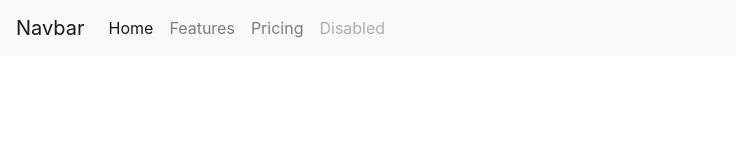
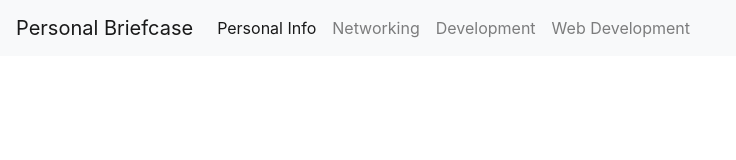
Before and after one commit to areyes107/PersonalBriefcase, a website: page index.html in a window 1280 px wide. Shown: the whole page, without its empty margins (0-736 px from the left). Drawn offline with nearby package versions, Linux system fonts and the light colour scheme.

Commit message:
index navbar modified

```diff
--- a/index.html
+++ b/index.html
@@ -16,23 +16,23 @@
 </head>
 <body>
     <nav class="navbar navbar-expand-lg navbar-light bg-light">
-        <a class="navbar-brand" href="#">Navbar</a>
+        <a class="navbar-brand" href="#">Personal Briefcase</a>
         <button class="navbar-toggler" type="button" data-toggle="collapse" data-target="#navbarNav" aria-controls="navbarNav" aria-expanded="false" aria-label="Toggle navigation">
           <span class="navbar-toggler-icon"></span>
         </button>
         <div class="collapse navbar-collapse" id="navbarNav">
           <ul class="navbar-nav">
             <li class="nav-item active">
-              <a class="nav-link" href="#">Home <span class="sr-only">(current)</span></a>
+              <a class="nav-link" href="#">Personal Info <span class="sr-only">(current)</span></a>
             </li>
             <li class="nav-item">
-              <a class="nav-link" href="#">Features</a>
+              <a class="nav-link" href="#">Networking</a>
             </li>
             <li class="nav-item">
-              <a class="nav-link" href="#">Pricing</a>
+              <a class="nav-link" href="#">Development</a>
             </li>
             <li class="nav-item">
-              <a class="nav-link disabled" href="#" tabindex="-1" aria-disabled="true">Disabled</a>
+              <a class="nav-link" href="#">Web Development</a>
             </li>
           </ul>
         </div>
```
